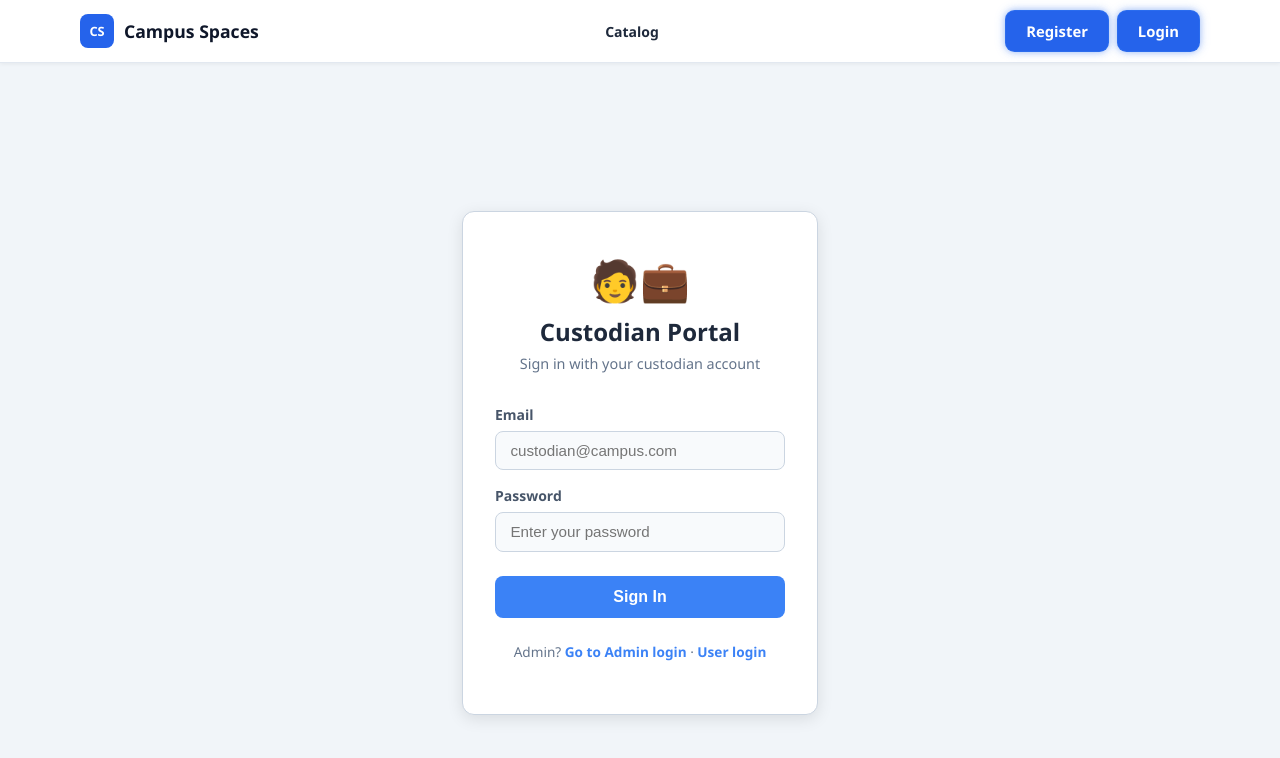
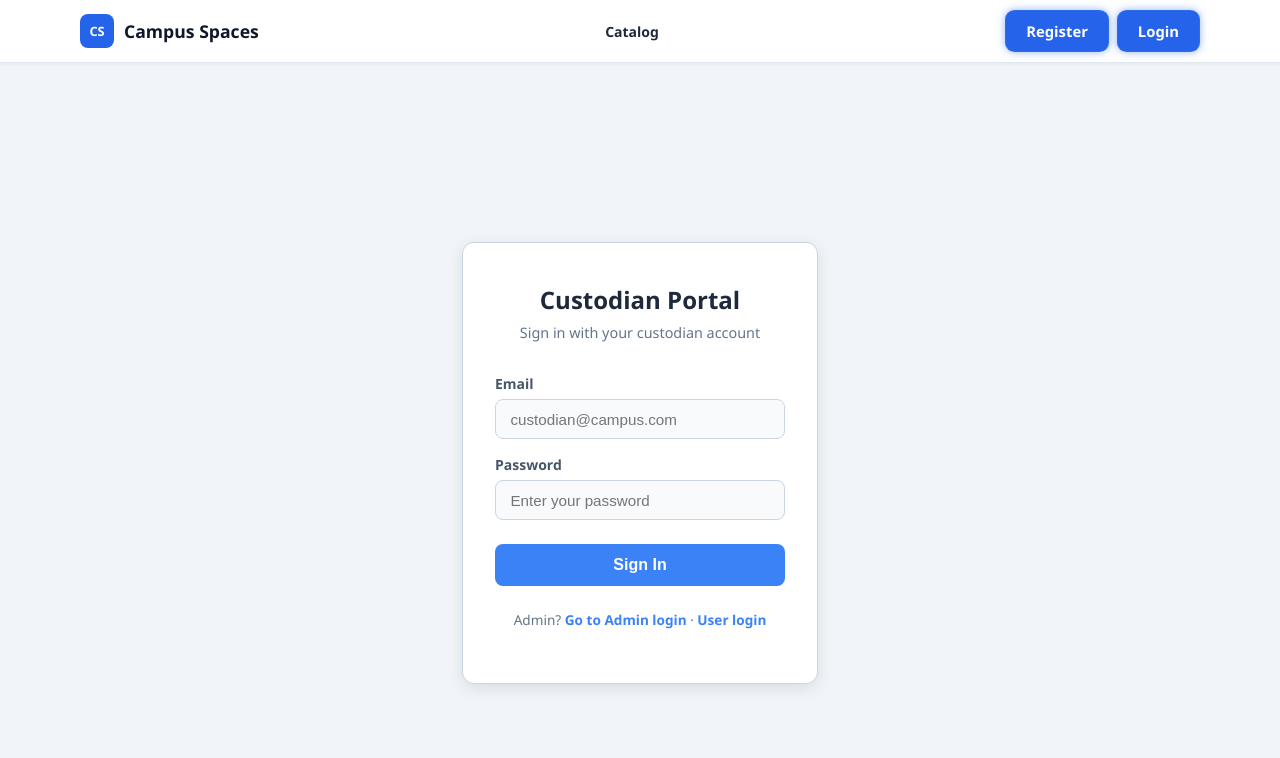
Before and after one commit to soumyamohan2006/Reservation, a React (Vite) app in the folder frontend/: page /custodian-login in a window 1280 px wide. Shown: the top 758 px of the page. Built offline with nearby package versions, Linux system fonts and the light colour scheme; no server answers.

Commit message:
removed image

```diff
--- a/frontend/src/pages/CustodianLoginPage.jsx
+++ b/frontend/src/pages/CustodianLoginPage.jsx
@@ -45,7 +45,7 @@ export default function CustodianLoginPage({ setUser, setToken, setRole }) {
         <section style={{ background: '#ffffff', border: '1px solid #cbd5e1', borderRadius: '0.75rem', padding: '2.5rem 2rem', boxShadow: '0 4px 16px rgba(0,0,0,0.1)' }}>
 
           <div style={{ textAlign: 'center', marginBottom: '2rem' }}>
-            <div style={{ fontSize: '2.5rem', marginBottom: '0.5rem' }}>🧑💼</div>
+
             <h1 style={{ color: '#1e293b', fontSize: '1.5rem', fontWeight: 700, margin: 0 }}>Custodian Portal</h1>
             <p style={{ color: '#64748b', fontSize: '0.9rem', marginTop: '0.4rem' }}>Sign in with your custodian account</p>
           </div>
```
